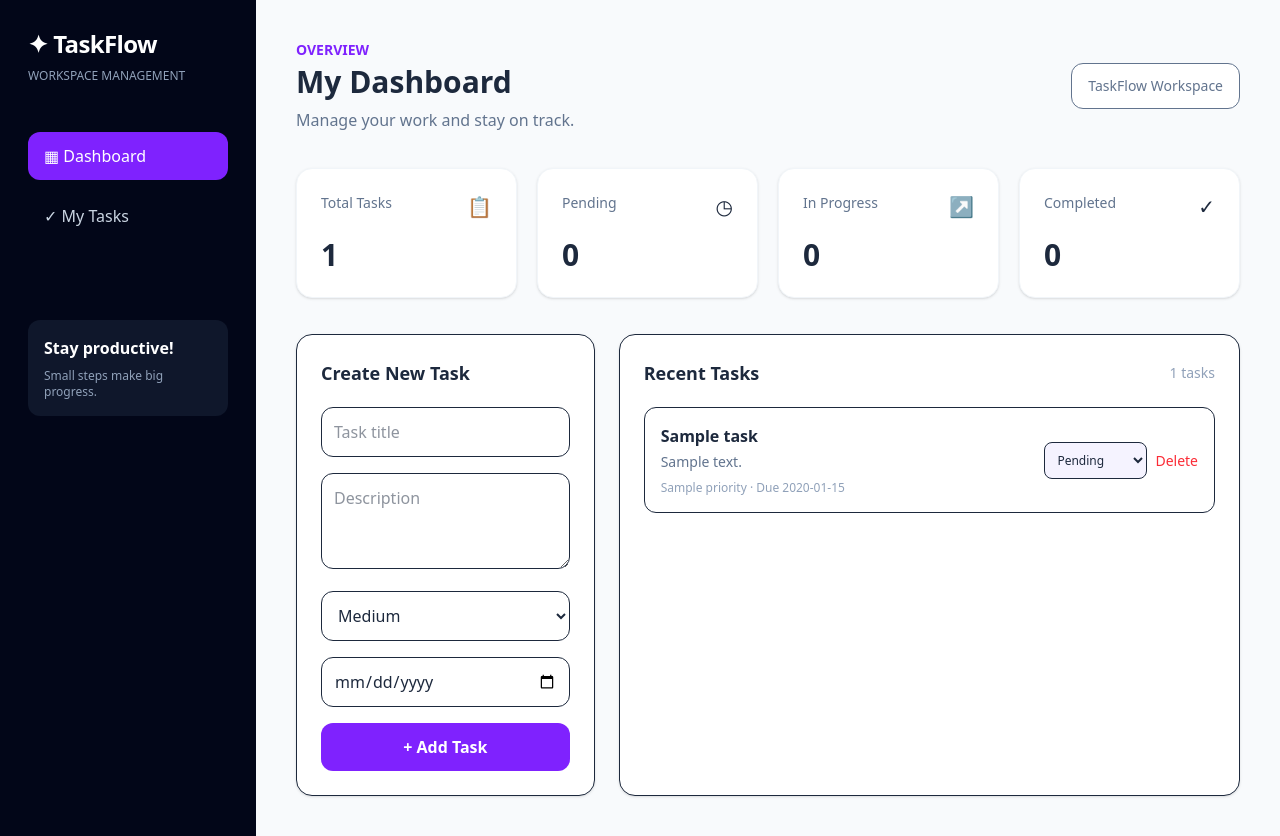
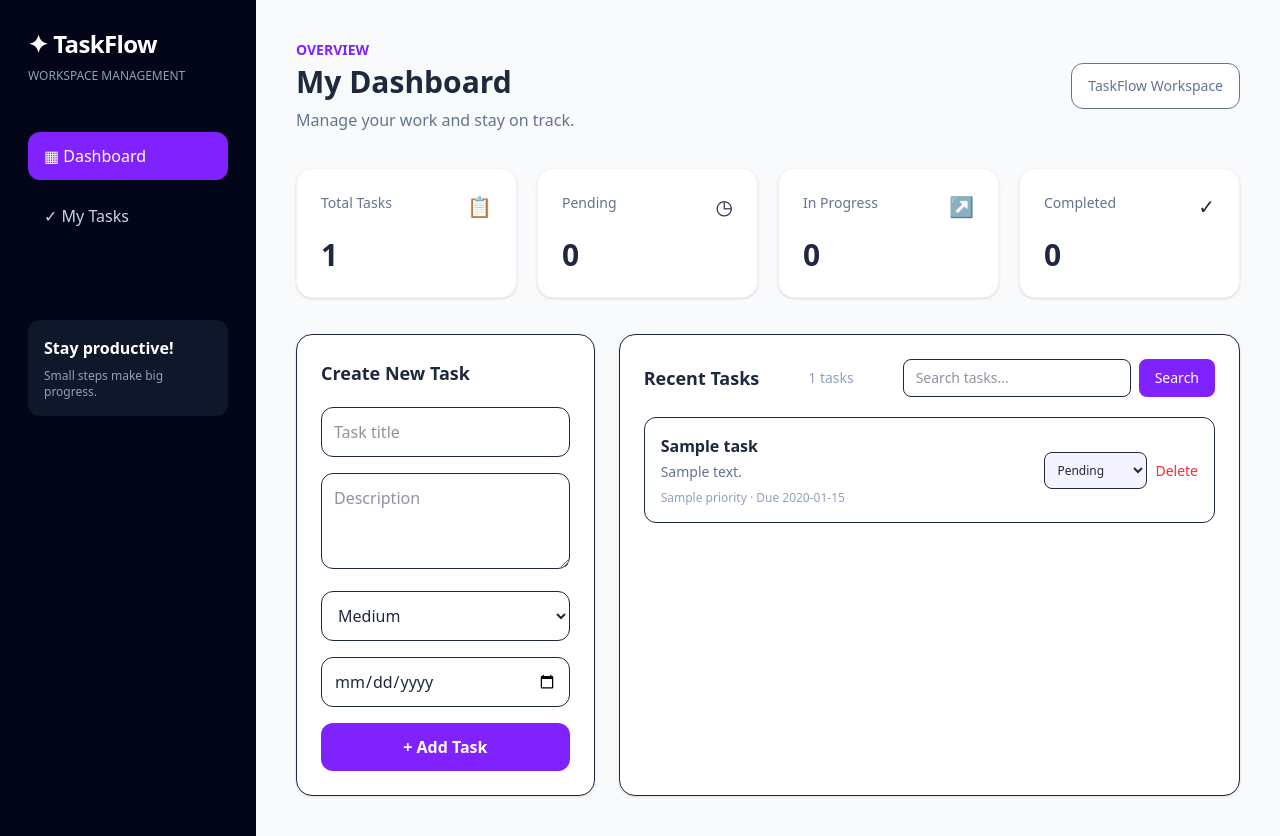
Before and after one commit to chitra2702/taskflow-laravel-devops, a Laravel app: page / in a window 1280 px wide. Run offline with Laravel 12, Linux system fonts and the light colour scheme; tables that the repository leaves empty hold one stand-in row (values such as "Sample post"); style sheets or scripts are compiled from the project's sources.

Commit message:
Add task search functionality

```diff
--- a/app/Http/Controllers/TaskController.php
+++ b/app/Http/Controllers/TaskController.php
@@ -7,12 +7,20 @@ use Illuminate\Http\Request;
 
 class TaskController extends Controller
 {
-    public function index()
+    public function index(Request $request)
     {
-        $tasks = Task::latest()->get();
+        $search = $request->input('search');
+
+        $tasks = Task::query()
+            ->when($search, function ($query) use ($search) {
+                $query->where('title', 'like', '%' . $search . '%');
+            })
+            ->latest()
+            ->get();
 
         return view('tasks.index', [
             'tasks' => $tasks,
+            'search' => $search,
             'total' => Task::count(),
             'pending' => Task::where('status', 'Pending')->count(),
             'progress' => Task::where('status', 'In Progress')->count(),
--- a/resources/views/tasks/index.blade.php
+++ b/resources/views/tasks/index.blade.php
@@ -59,9 +59,35 @@
         </section>
 
         <section class="xl:col-span-2 bg-white rounded-2xl border p-6 shadow-sm">
-            <div class="flex justify-between items-center mb-5">
+            {{-- <div class="flex justify-between items-center mb-5">
                 <h3 class="text-lg font-bold">Recent Tasks</h3>
                 <span class="text-sm text-slate-400">{{ $total }} tasks</span>
+            </div> --}}
+
+            <div class="flex flex-wrap justify-between items-center gap-4 mb-5">
+            <h3 class="text-lg font-bold">Recent Tasks</h3>
+
+            <span class="text-sm text-slate-400">{{ $total }} tasks</span>
+
+            <form action="/" method="GET" class="flex gap-2">
+            <input
+            type="text"
+            name="search"
+            value="{{ $search }}"
+            placeholder="Search tasks..."
+            class="border rounded-lg px-3 py-2 text-sm outline-none focus:ring-2 focus:ring-violet-400"
+            >
+
+            <button class="bg-violet-600 text-white px-4 py-2 rounded-lg text-sm">
+            Search
+            </button>
+
+            @if($search)
+            <a href="/" class="text-sm text-slate-500 px-2 py-2">
+                Clear
+            </a>
+            @endif
+            </form>
             </div>
 
             <div class="space-y-3">
@@ -100,12 +126,19 @@
                         </div>
                     </div>
                 </div>
+
                 @empty
                     <div class="text-center py-14 text-slate-400">
                         <p class="text-3xl mb-3">🗂️</p>
-                        <p>No tasks yet. Create your first task!</p>
+
+                        @if($search)
+                            <p>No tasks found matching "{{ $search }}"</p>
+                        @else
+                            <p>No tasks yet. Create your first task!</p>
+                        @endif
                     </div>
                 @endforelse
+
             </div>
         </section>
     </div>
```
